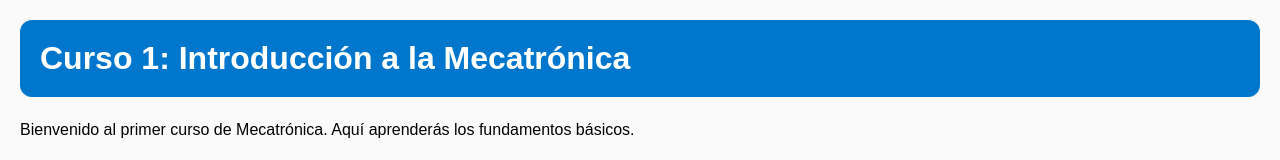
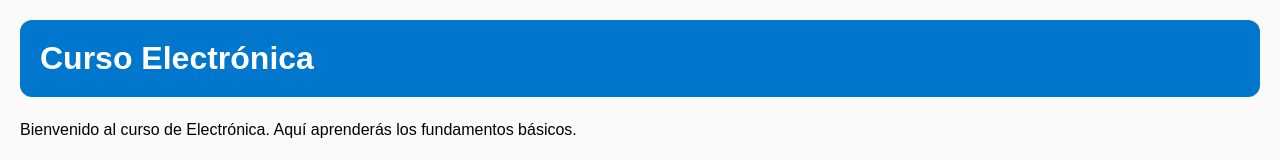
Before and after one commit to CIEAMSYS/Capacitacion, a plain HTML site: page cursos/curso2.html in a window 1280 px wide. Shown: the top 160 px of the page. Drawn offline with Linux system fonts and the light colour scheme.

Commit message:
curso2.html

```diff
--- a/cursos/curso2.html
+++ b/cursos/curso2.html
@@ -2,7 +2,7 @@
 <html lang="es">
 <head>
   <meta charset="UTF-8">
-  <title>Curso 1 - Introducción a la Mecatrónica</title>
+  <title>Curso Electrónica</title>
   <style>
     body { font-family: Arial, sans-serif; margin: 20px; background: #fafafa; }
     header { background: #0077cc; color: #fff; padding: 20px; border-radius: 12px; }
@@ -15,11 +15,11 @@
 </head>
 <body>
   <header>
-    <h1>Curso 1: Introducción a la Mecatrónica</h1>
+    <h1>Curso Electrónica</h1>
   </header>
 
   <div class="contenido">
-    <p>Bienvenido al primer curso de Mecatrónica. Aquí aprenderás los fundamentos básicos.</p>
+    <p>Bienvenido al curso de Electrónica. Aquí aprenderás los fundamentos básicos.</p>
 
     <h2>📹 Video de Introducción</h2>
     <!-- Incrustar video de YouTube -->
```
